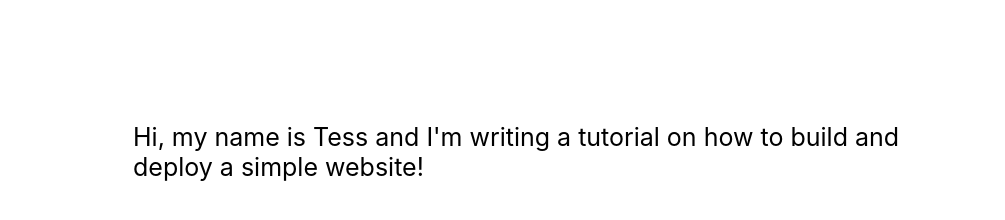
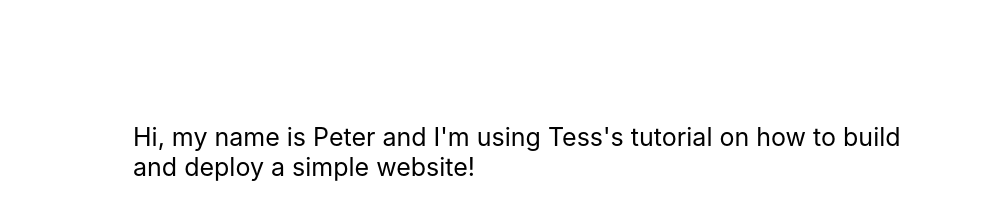
Before and after one commit to pmancoll/Fullstack, a plain HTML site: page index.html in a window 1280 px wide. Shown: the part 428-648 px from the top of the page, without its empty margins (137-1142 px from the left). Drawn offline with Linux system fonts and the light colour scheme.

Commit message:
update name

```diff
--- a/index.html
+++ b/index.html
@@ -11,7 +11,7 @@
     </div>
     <div class="main-content">
 <!--      <img src="portrait-drawing.png">  -->
-      <p>Hi, my name is Tess and I'm writing a tutorial on how to build and deploy a simple website!</p>
+      <p>Hi, my name is Peter  and I'm using Tess's tutorial on how to build and deploy a simple website!</p>
     </div>
 </div>
 </body>
```
